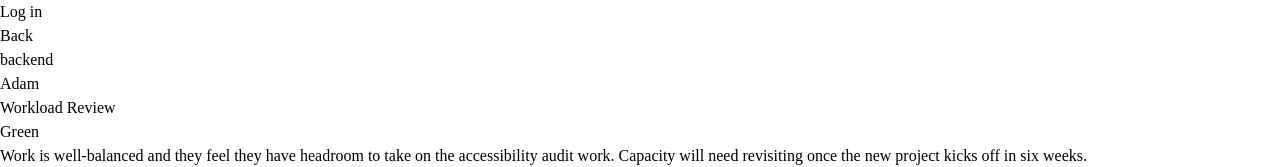
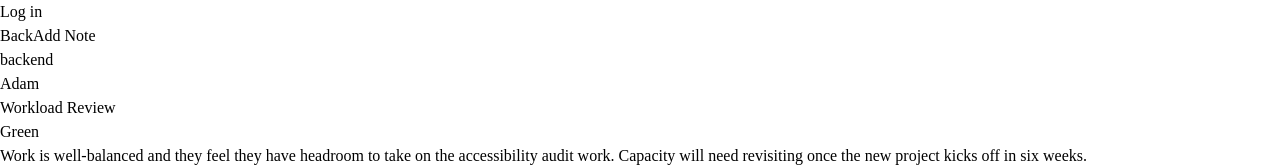
Before and after one commit to MissDavinderKaur/WBS_DIARY, a React (Vite) app in the folder wbs-diary/: page /notebook/backend in a window 1280 px wide. Shown: the top 167 px of the page. Built offline with nearby package versions, Linux system fonts and the light colour scheme.

Commit message:
Added the New note button to the team page

```diff
--- a/wbs-diary/src/components/NoteForm.jsx
+++ b/wbs-diary/src/components/NoteForm.jsx
@@ -1,5 +1,5 @@
 import React, { useState } from 'react';
-import { useNavigate } from 'react-router-dom';
+import { useNavigate, useLocation } from 'react-router-dom';
 
 const TEAMS = ['Frontend', 'Backend', 'Platforms'];
 const MEMBERS = ['Adam', 'Beatrice', 'Carl', 'Donna', 'Eddie', 'Fran'];
@@ -7,7 +7,9 @@ const RATINGS = ['Red', 'Amber', 'Green'];
 
 const NoteForm = () => {
   const navigate = useNavigate();
-  const [form, setForm] = useState({ team: '', member: '', title: '', detail: '', rating: '' });
+  const location = useLocation();
+  const preselectedTeam = location.state?.team || '';
+  const [form, setForm] = useState({ team: preselectedTeam, member: '', title: '', detail: '', rating: '' });
   const [errors, setErrors] = useState({});
 
   const validate = () => {
--- a/wbs-diary/src/components/Team.jsx
+++ b/wbs-diary/src/components/Team.jsx
@@ -37,14 +37,24 @@ const Team = ({ team }) => {
     }, {});
   }, [team]);
 
+  const teamLabel = team.charAt(0).toUpperCase() + team.slice(1);
+
   return (
     <div className="flex flex-col min-h-screen pt-20 px-8 max-w-3xl mx-auto w-full">
-      <button
-        className="self-start px-4 py-2 bg-red-600 text-white rounded border border-red-600 hover:bg-red-700 mb-6"
-        onClick={() => navigate(-1)}
-      >
-        Back
-      </button>
+      <div className="flex items-center justify-between mb-6">
+        <button
+          className="px-4 py-2 bg-red-600 text-white rounded border border-red-600 hover:bg-red-700"
+          onClick={() => navigate(-1)}
+        >
+          Back
+        </button>
+        <button
+          className="px-4 py-2 bg-red-600 text-white rounded border border-red-600 hover:bg-red-700"
+          onClick={() => navigate('/notebook/new', { state: { team: teamLabel } })}
+        >
+          Add Note
+        </button>
+      </div>
       <h1 className="text-4xl font-bold mb-6 capitalize">{team}</h1>
       <div className="flex flex-col gap-6">
         {MEMBERS.map((member) => (
```
